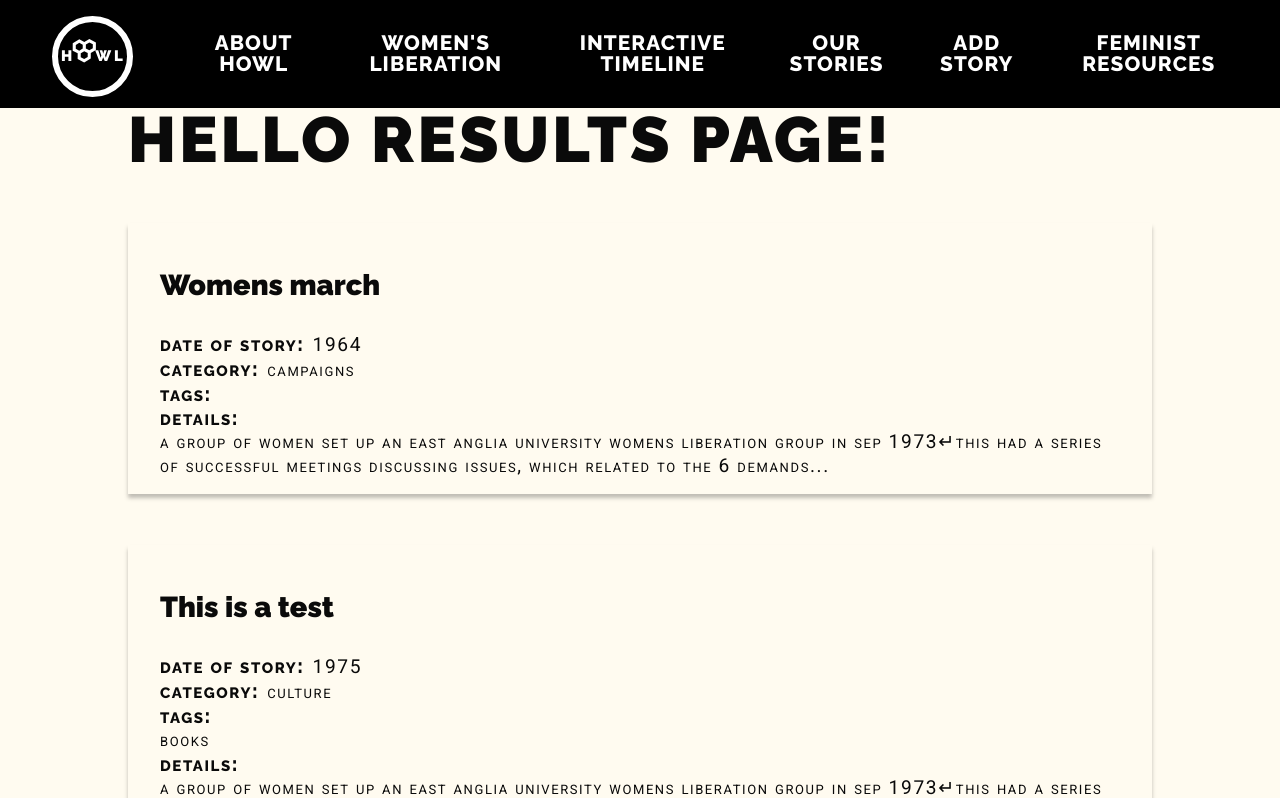
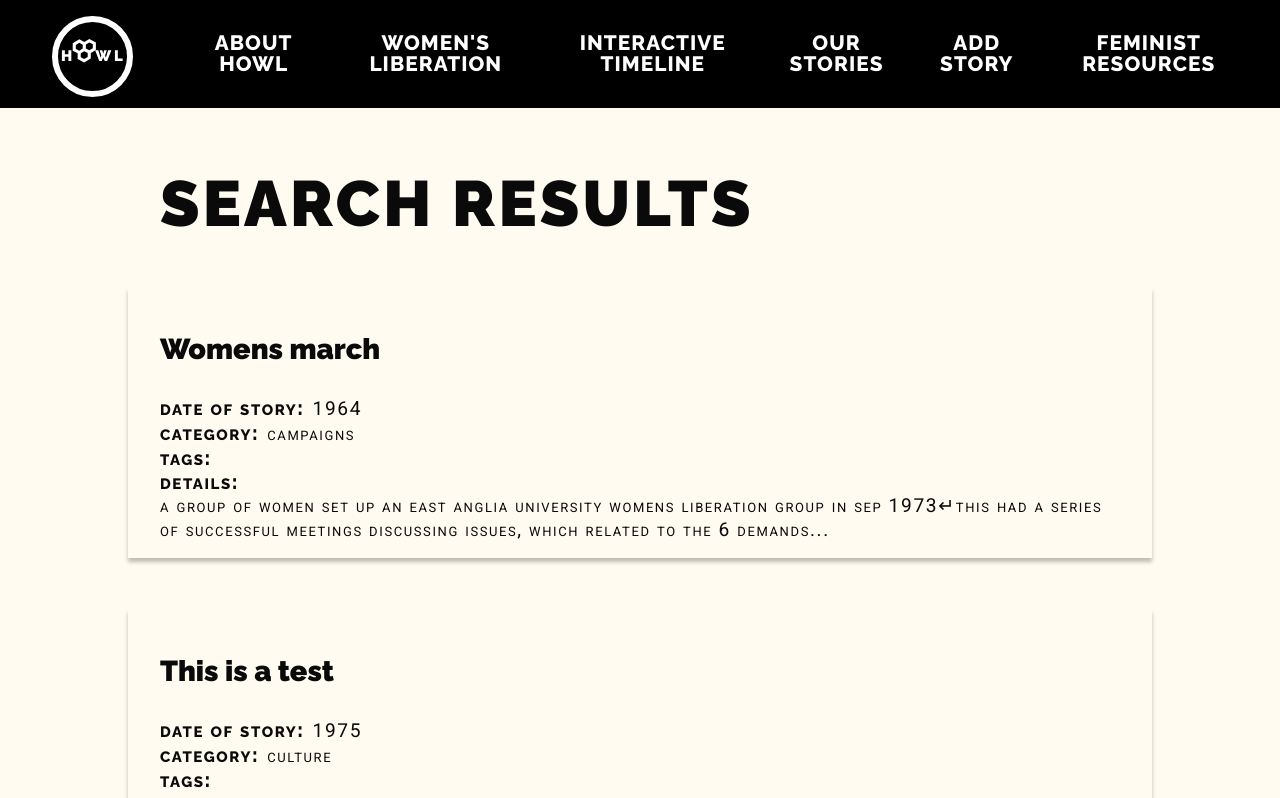
Before and after one commit to founders-programme-2/howl, a React (Create React App) app in the folder client/: page /results in a window 1280 px wide. Shown: the top 798 px of the page. Built offline with nearby package versions, Linux system fonts and the light colour scheme; what react-a11y would draw is missing.

Commit message:
Update header and pass function to footer #246

```diff
--- a/client/src/Components/Results/index.js
+++ b/client/src/Components/Results/index.js
@@ -1,6 +1,7 @@
 import React, { Fragment, Component } from 'react';
 import Footer from '../Common/Footer';
 import Entry from '../Archive/Entry';
+import { Link } from 'react-router-dom';
 
 class Results extends Component {
   state = {
@@ -70,14 +71,16 @@ class Results extends Component {
   };
 
   render() {
-    const { filters } = this.props;
+    const { filters, setFilters } = this.props;
     return (
       <Fragment>
         <main>
-          <h1>Hello Results page!</h1>
+          <header>
+            <h1>Search Results</h1>
+          </header>
           {this.renderResults(filters)}
         </main>
-        <Footer setFilters={this.setFilters} />
+        <Footer setFilters={setFilters} />
       </Fragment>
     );
   }
```
